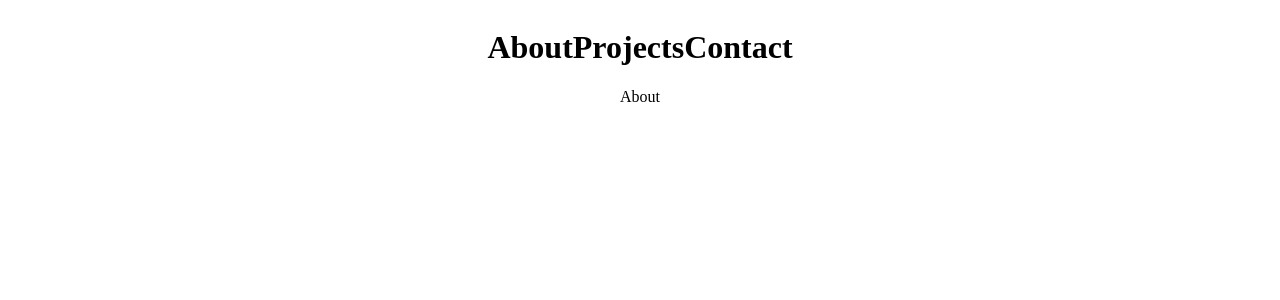
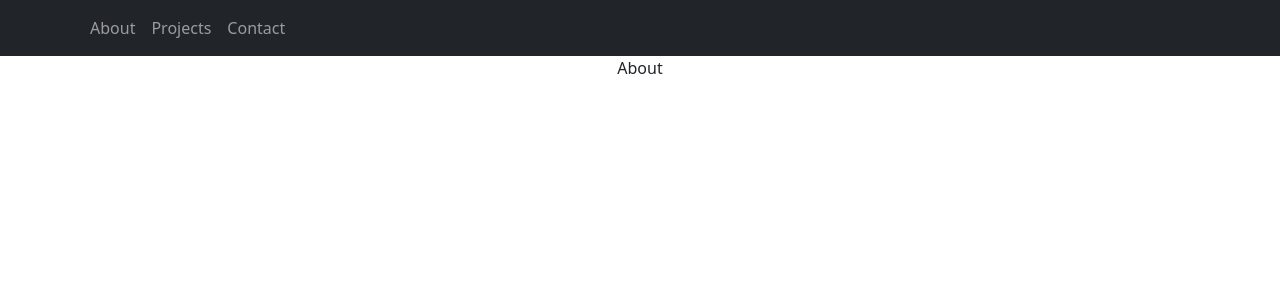
Before and after one commit to Josejpd3/20-Module-Challenge, a React (Create React App) app in the folder react-portfolio/: page / in a window 1280 px wide. Shown: the top 300 px of the page. Built offline with nearby package versions, Linux system fonts and the light colour scheme.

Commit message:
styled nav with bootstrap in src/components/index.jsx

```diff
--- a/react-portfolio/src/components/Nav/index.jsx
+++ b/react-portfolio/src/components/Nav/index.jsx
@@ -1,12 +1,23 @@
 import React from "react";
+import Container from 'react-bootstrap/Container';
+import NavSec from 'react-bootstrap/Nav';
+import Navbar from 'react-bootstrap/Navbar';
+import 'bootstrap/dist/css/bootstrap.min.css';
 
 const Nav = ({ showAbout, showProjects, showContact }) => {
     return (
-        <div style={{display: 'flex', justifyContent: 'center', alignItems: 'center'}}>
-            <h1 onClick={showAbout}>About</h1>
-            <h1 onClick={showProjects}>Projects</h1>
-            <h1 onClick={showContact}>Contact</h1>
-        </div>
+        <Navbar collapseOnSelect expand="lg" bg="dark" variant="dark">
+        <Container>
+          <Navbar.Toggle aria-controls="responsive-navbar-NavSec" />
+          <Navbar.Collapse id="responsive-navbar-NavSec" >
+            <NavSec className="me-auto justify-content-md-center">
+              <NavSec.Link onClick={showAbout}>About</NavSec.Link>
+              <NavSec.Link onClick={showProjects}>Projects</NavSec.Link>
+              <NavSec.Link onClick={showContact}>Contact</NavSec.Link>
+            </NavSec>
+          </Navbar.Collapse>
+        </Container>
+      </Navbar>
     );
 }
 
```
